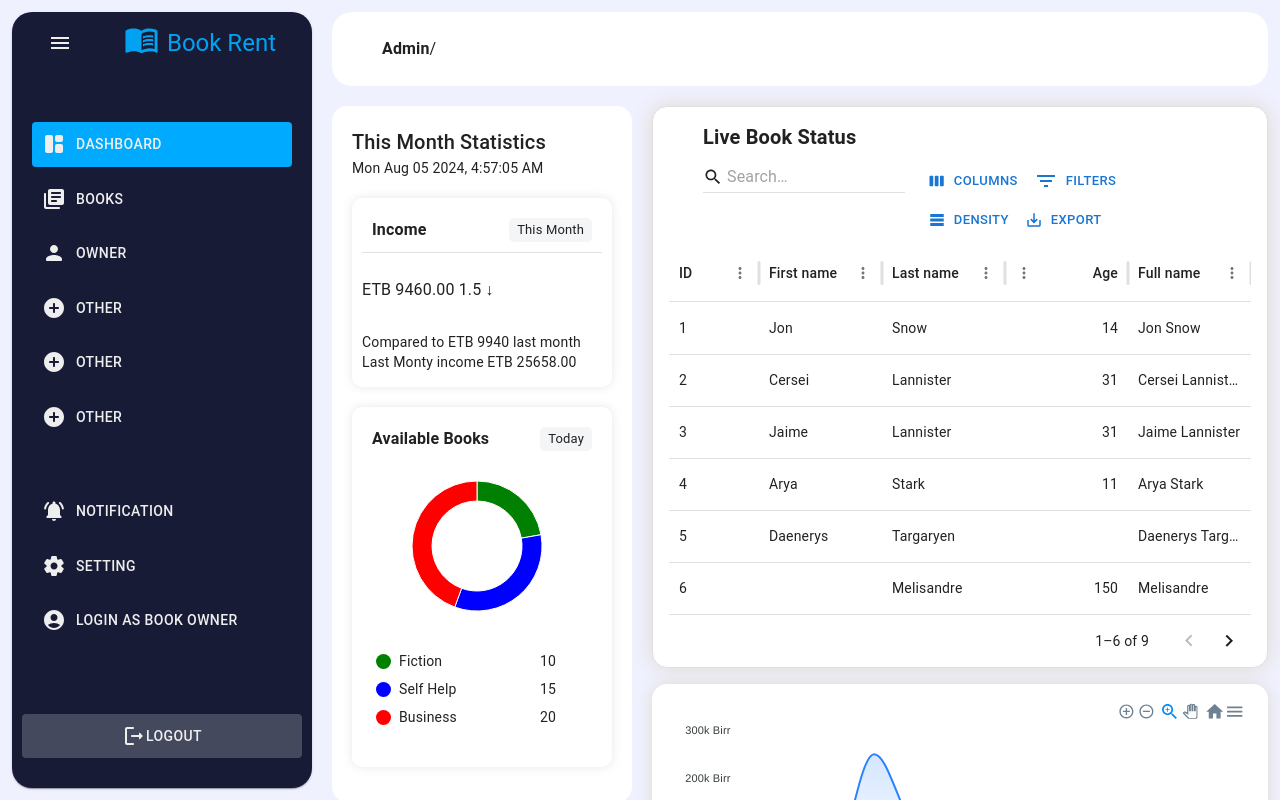
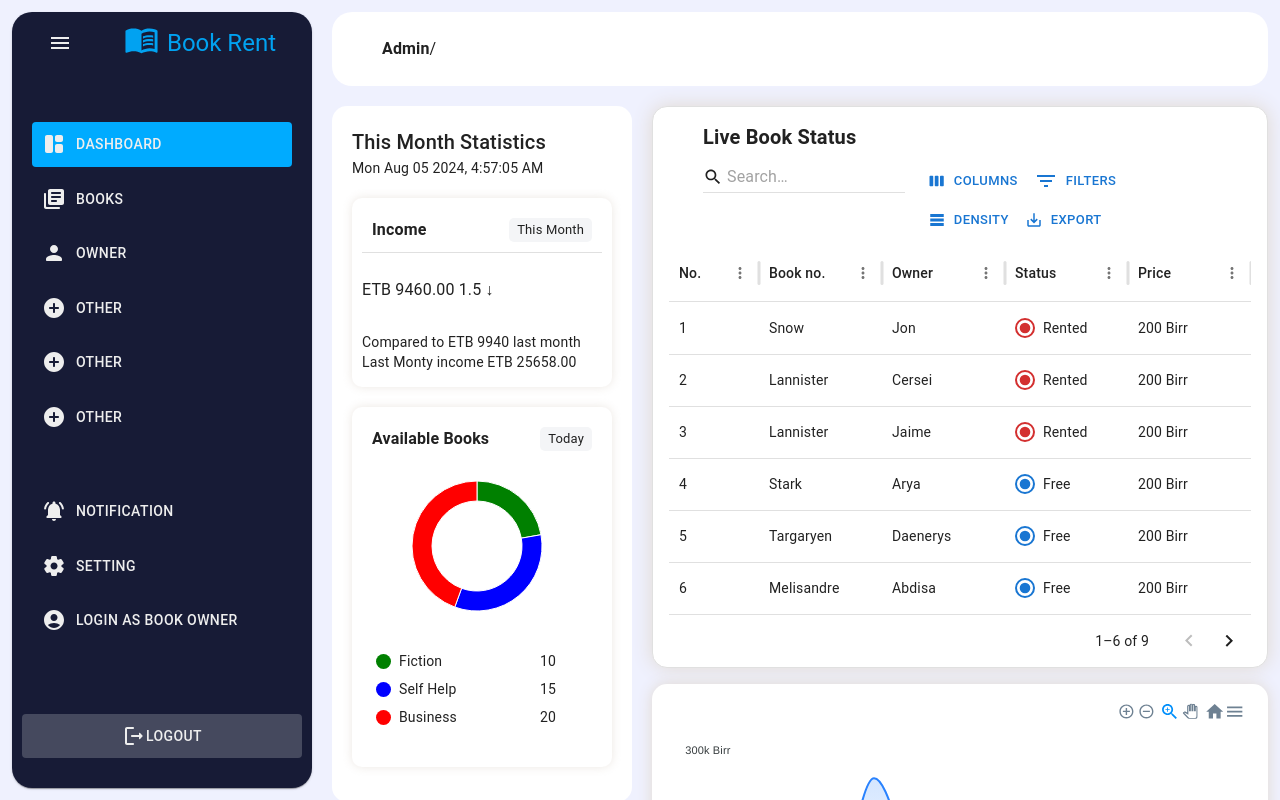
Before and after one commit to abdisaDev/book-rent, a React (Vite) app: page /admin/dashboard in a window 1280 px wide. Shown: the top 800 px of the page. Built offline with nearby package versions, Linux system fonts and the light colour scheme.

Commit message:
feed datagrid data

```diff
--- a/src/components/AreaChart/index.tsx
+++ b/src/components/AreaChart/index.tsx
@@ -17,8 +17,9 @@ function AreaChart() {
         }}
       >
         <Chart
-          height={260}
+          height={261}
           options={{
+            chart: { offsetY: 20 },
             colors: ['#2982FE', '#000000'],
             fill: {
               type: ['gradient', 'solid'],
@@ -54,7 +55,6 @@ function AreaChart() {
               enabled: false,
             },
             xaxis: {
-              title: { text: 'Earning Summary' },
               categories: [
                 'Jan',
                 'Feb',
@@ -102,7 +102,7 @@ function AreaChart() {
               name: 'red',
               type: 'line',
               data: [100, 80, 70, 50, 10, 150, 65, 23, 65, 123, 65, 75],
-              color: '#3f3f3f',
+              color: '#B2B2BA',
             },
           ]}
         />
--- a/src/pages/dashboard/index.tsx
+++ b/src/pages/dashboard/index.tsx
@@ -3,44 +3,117 @@ import Statistics from '../../components/statistics';
 import Table from '../../components/table';
 import { GridColDef } from '@mui/x-data-grid';
 import AreaChart from '../../components/AreaChart';
+import { FiberManualRecord as FiberManualRecordIcon } from '@mui/icons-material';
 
 const columns: GridColDef<(typeof rows)[number]>[] = [
-  { field: 'id', headerName: 'ID', width: 90 },
+  { field: 'id', headerName: 'No.', width: 90 },
   {
-    field: 'firstName',
-    headerName: 'First name',
+    field: 'book_number',
+    headerName: 'Book no.',
     flex: 1,
   },
   {
-    field: 'lastName',
-    headerName: 'Last name',
+    field: 'owner',
+    headerName: 'Owner',
     flex: 1,
   },
   {
-    field: 'age',
-    headerName: 'Age',
-    type: 'number',
+    field: 'status',
+    headerName: 'Status',
+    renderCell: (params) => (
+      <Box
+        sx={{
+          display: 'flex',
+          alignItems: 'center',
+          gap: 1,
+        }}
+      >
+        <FiberManualRecordIcon
+          color={params.row.status === 'Rented' ? 'error' : 'primary'}
+          sx={{
+            border: `2px solid ${
+              params.row.status === 'Rented' ? ' #D32F2F' : ' #1976D2'
+            }`,
+            borderRadius: '50%',
+            fontSize: '20px',
+          }}
+        />{' '}
+        {params.row.status}
+      </Box>
+    ),
     flex: 1,
   },
   {
-    field: 'fullName',
-    headerName: 'Full name',
-    description: 'This column has a value getter and is not sortable.',
+    field: 'price',
+    headerName: 'Price',
     flex: 1,
-    valueGetter: (value, row) => `${row.firstName || ''} ${row.lastName || ''}`,
   },
 ];
 
 const rows = [
-  { id: 1, lastName: 'Snow', firstName: 'Jon', age: 14 },
-  { id: 2, lastName: 'Lannister', firstName: 'Cersei', age: 31 },
-  { id: 3, lastName: 'Lannister', firstName: 'Jaime', age: 31 },
-  { id: 4, lastName: 'Stark', firstName: 'Arya', age: 11 },
-  { id: 5, lastName: 'Targaryen', firstName: 'Daenerys', age: null },
-  { id: 6, lastName: 'Melisandre', firstName: null, age: 150 },
-  { id: 7, lastName: 'Clifford', firstName: 'Ferrara', age: 44 },
-  { id: 8, lastName: 'Frances', firstName: 'Rossini', age: 36 },
-  { id: 9, lastName: 'Roxie', firstName: 'Harvey', age: 65 },
+  {
+    id: 1,
+    book_number: 'Snow',
+    owner: 'Jon',
+    status: 'Rented',
+    price: '200 Birr',
+  },
+  {
+    id: 2,
+    book_number: 'Lannister',
+    owner: 'Cersei',
+    status: 'Rented',
+    price: '200 Birr',
+  },
+  {
+    id: 3,
+    book_number: 'Lannister',
+    owner: 'Jaime',
+    status: 'Rented',
+    price: '200 Birr',
+  },
+  {
+    id: 4,
+    book_number: 'Stark',
+    owner: 'Arya',
+    status: 'Free',
+    price: '200 Birr',
+  },
+  {
+    id: 5,
+    book_number: 'Targaryen',
+    owner: 'Daenerys',
+    status: 'Free',
+    price: '200 Birr',
+  },
+  {
+    id: 6,
+    book_number: 'Melisandre',
+    owner: 'Abdisa',
+    status: 'Free',
+    price: '200 Birr',
+  },
+  {
+    id: 7,
+    book_number: 'Clifford',
+    owner: 'Ferrara',
+    status: 'Free',
+    price: '200 Birr',
+  },
+  {
+    id: 8,
+    book_number: 'Frances',
+    owner: 'Rossini',
+    status: 'Free',
+    price: '200 Birr',
+  },
+  {
+    id: 9,
+    book_number: 'Roxie',
+    owner: 'Harvey',
+    status: 'Free',
+    price: '200 Birr',
+  },
 ];
 function AdminDashBoard() {
   return (
```
